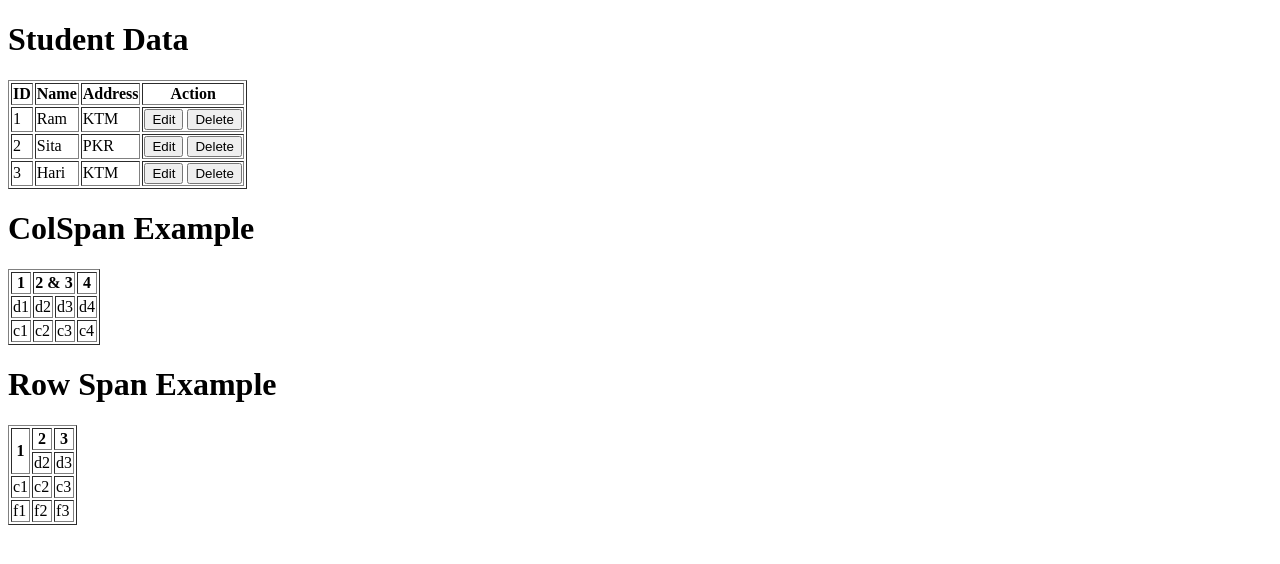
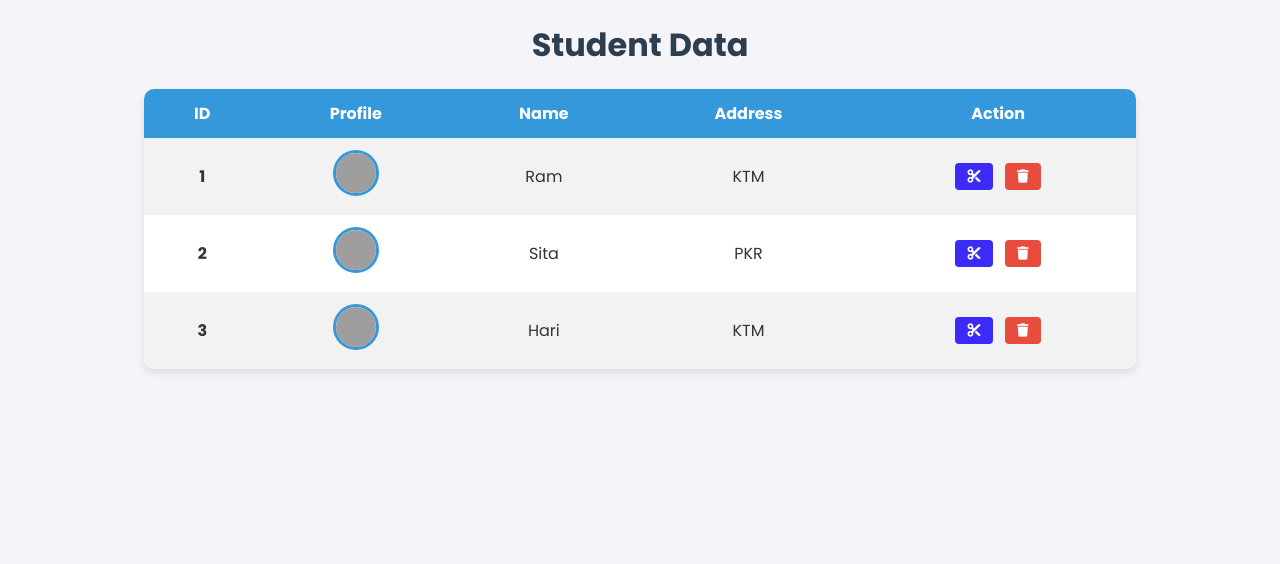
Before and after one commit to smaheshacharya/BCAWebProject, a plain HTML site: page files/table.html in a window 1280 px wide. Drawn offline with Linux system fonts and the light colour scheme; grey boxes are pictures that could not be loaded.

Commit message:
adjust code

```diff
--- /dev/null
+++ b/css/table.css
@@ -0,0 +1,67 @@
+@import url('https://fonts.googleapis.com/css2?family=League+Spartan:wght@100..900&family=Montserrat:ital,wght@0,100..900;1,100..900&family=Nunito:ital,wght@0,200..1000;1,200..1000&family=Poppins:ital,wght@0,100;0,200;0,300;0,400;0,500;0,600;0,700;0,800;0,900;1,100;1,200;1,300;1,400;1,500;1,600;1,700;1,800;1,900&family=Roboto:ital,wght@0,100..900;1,100..900&display=swap');
+
+body{
+     font-family: "Poppins", sans-serif;
+     background-color: #f4f4f9;
+     margin: 20px;
+     color: #333;
+
+}
+h1{
+    text-align: center;
+    color:#2c3e50;
+    margin-bottom: 20px;
+}
+table{
+    width: 80%;
+    margin: 0 auto 40px auto;
+    border-collapse: collapse;
+    box-shadow: 0 4px 8px rgba(0, 0, 0, 0.1);
+    background-color: #fff;
+    border-radius: 10px;
+    overflow: hidden;
+}
+th, td{
+padding: 12px 20px;
+text-align: center;
+}
+th{
+    background-color: #3498db;
+    color: #fff;
+    font-weight: bold;
+}
+tr:nth-child(even){
+    background-color: #f2f2f2;
+}
+tr:hover{
+    background-color: #edf7f7;
+}
+button{
+    padding: 6px 12px;
+    margin: 0 4px;
+    border: none;
+    border-radius: 4px;
+    cursor: pointer;
+    font-weight: 500;
+}
+button:hover{
+    opacity: 0.8;
+}
+button:first-child{
+        background-color: #3c2bf7;
+        color: #fff;
+}
+button:last-child{
+    background-color: #e74c3c;
+    color: #fff;
+}
+.profile-image{
+    width: 40px;
+    height: 40px;
+    border-radius:50%;
+    object-fit: cover;
+    border: 3px solid #3498db;
+}
+tr td:first-child{
+        font-weight: bold;
+}
--- a/files/table.html
+++ b/files/table.html
@@ -4,90 +4,53 @@
     <meta charset="UTF-8">
     <meta name="viewport" content="width=device-width, initial-scale=1.0">
     <title>Table</title>
+    <link rel="stylesheet" href="https://cdnjs.cloudflare.com/ajax/libs/font-awesome/6.7.2/css/all.min.css">
+    <link rel="stylesheet" href="../css/table.css">
+
 </head>
 <body>
 
     <h1>Student Data</h1>
-    <table border="1">
+    <table>
         <tr>
             <th>ID</th>
+            <th>Profile</th>
             <th>Name</th>
             <th>Address</th>
             <th>Action</th>
         </tr>
         <tr>
             <td>1</td>
+            <td><img src="https://randomuser.me/api/portraits/men/18.jpg" alt="" class="profile-image"></td>
             <td>Ram</td>
             <td>KTM</td>
             <td>
-                <button>Edit</button>
-                <button>Delete</button>
+                <button title="Edit"> <i class="fas fa-cut"></i></button>
+                <button title="Delete"><i class=" fas fa-trash"></i></button>
             </td>
         </tr>
         <tr>
             <td>2</td>
+            <td><img src="https://randomuser.me/api/portraits/men/18.jpg" alt="" class="profile-image"></td>
             <td>Sita</td>
             <td>PKR</td>
             <td>
-                <button>Edit</button>
-                <button>Delete</button>
+                <button title="Edit"><i class="fas fa-cut"></i></button>
+                <button title="Delete"><i class=" fas fa-trash"></i></button>
             </td>
         </tr>
         <tr>
             <td>3</td>
+            <td><img src="https://randomuser.me/api/portraits/men/18.jpg
+                " alt="" class="profile-image"></td>
             <td>Hari</td>
             <td>KTM</td>
             <td>
-                <button>Edit</button>
-                <button>Delete</button>
+                <button title="Edit"><i class="fas fa-cut"></i></button>
+                <button title="Delete"><i class=" fas fa-trash"></i></button>
             </td>
         </tr>
     </table>
 
-    <h1>ColSpan Example</h1>
-        <table border="1">
-            <tr>
-                <th>1</th>
-                <th colspan="2">2 & 3</th>
-
-                <th>4</th>
-            </tr>
-            <tr>
-                <td>d1</td>
-                <td>d2</td>
-                <td>d3</td>
-                <td>d4</td>
-            </tr>
-            <tr>
-                <td>c1</td>
-                <td>c2</td>
-                <td>c3</td>
-                <td>c4</td>
-            </tr>
-        </table>
-        <h1>Row Span Example</h1>
-        <table border="1">
-            <tr>
-                <th rowspan="2">1</th>
-                <th>2</th>
-                <th>3</th>
-            </tr>
-            <tr>
-
-                <td>d2</td>
-                <td>d3</td>
-            </tr>
-            <tr>
-                <td>c1</td>
-                <td>c2</td>
-                <td>c3</td>
-            </tr>
-            <tr>
-                <td>f1</td>
-                <td>f2</td>
-                <td>f3</td>
-            </tr>
-        </table>
-
 </body>
 </html>
```
Also changed, not shown: css/style.css (+49 -0 lines), files/index.html (+4 -4 lines).
